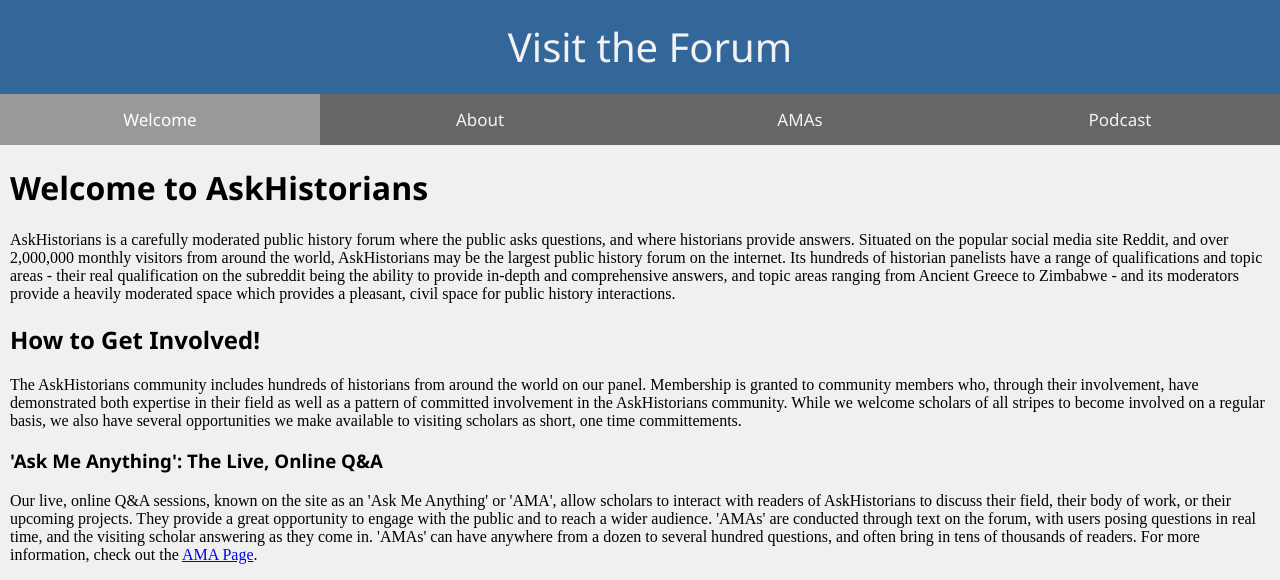
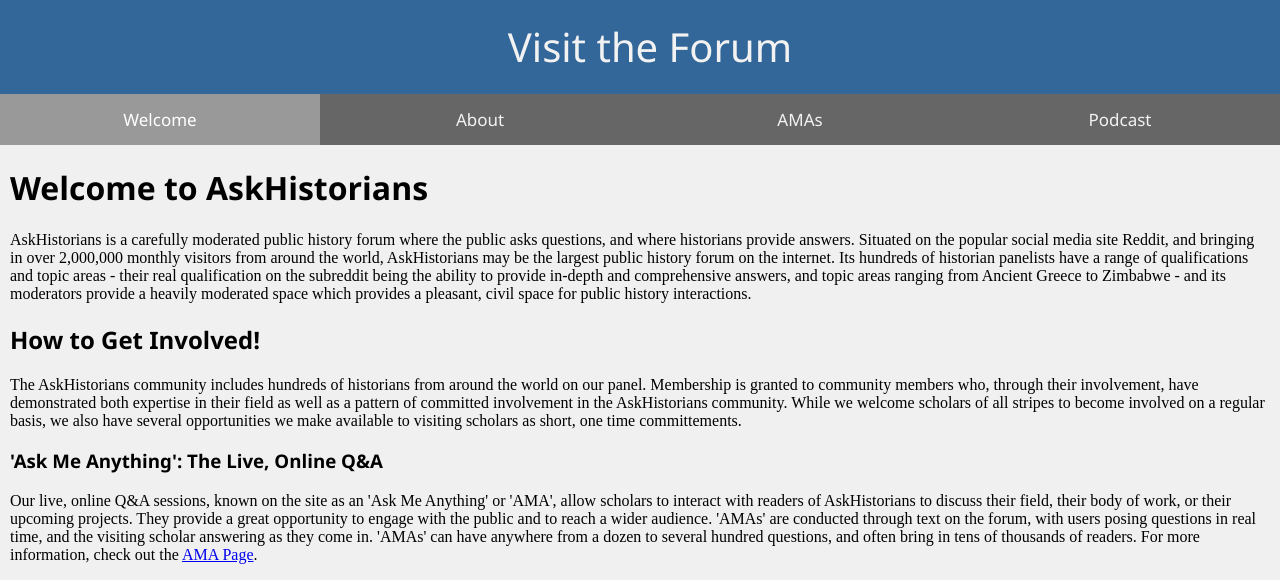
Before and after one commit to Georgy-K-Zhukov/askhistorians, a plain HTML site: page Welcome.html in a window 1280 px wide. Shown: the part 217-797 px from the top of the page. Drawn offline with Linux system fonts and the light colour scheme.

Commit message:
Update Welcome.html

```diff
--- a/Welcome.html
+++ b/Welcome.html
@@ -38,7 +38,7 @@
       Welcome to AskHistorians
     </h1>
     <p>
-      AskHistorians is a carefully moderated public history forum where the public asks questions, and where historians provide answers. Situated on the popular social media site Reddit, and over 2,000,000 monthly visitors from around the world, AskHistorians may be the largest public history forum on the internet. Its hundreds of historian panelists have a range of qualifications and topic areas - their real qualification on the subreddit being the ability to provide in-depth and comprehensive answers, and topic areas ranging from Ancient Greece to Zimbabwe - and its moderators provide a heavily moderated space which provides a pleasant, civil space for public history interactions.
+      AskHistorians is a carefully moderated public history forum where the public asks questions, and where historians provide answers. Situated on the popular social media site Reddit, and bringing in over 2,000,000 monthly visitors from around the world, AskHistorians may be the largest public history forum on the internet. Its hundreds of historian panelists have a range of qualifications and topic areas - their real qualification on the subreddit being the ability to provide in-depth and comprehensive answers, and topic areas ranging from Ancient Greece to Zimbabwe - and its moderators provide a heavily moderated space which provides a pleasant, civil space for public history interactions.
     </p>
     <h2>
       How to Get Involved!
```
